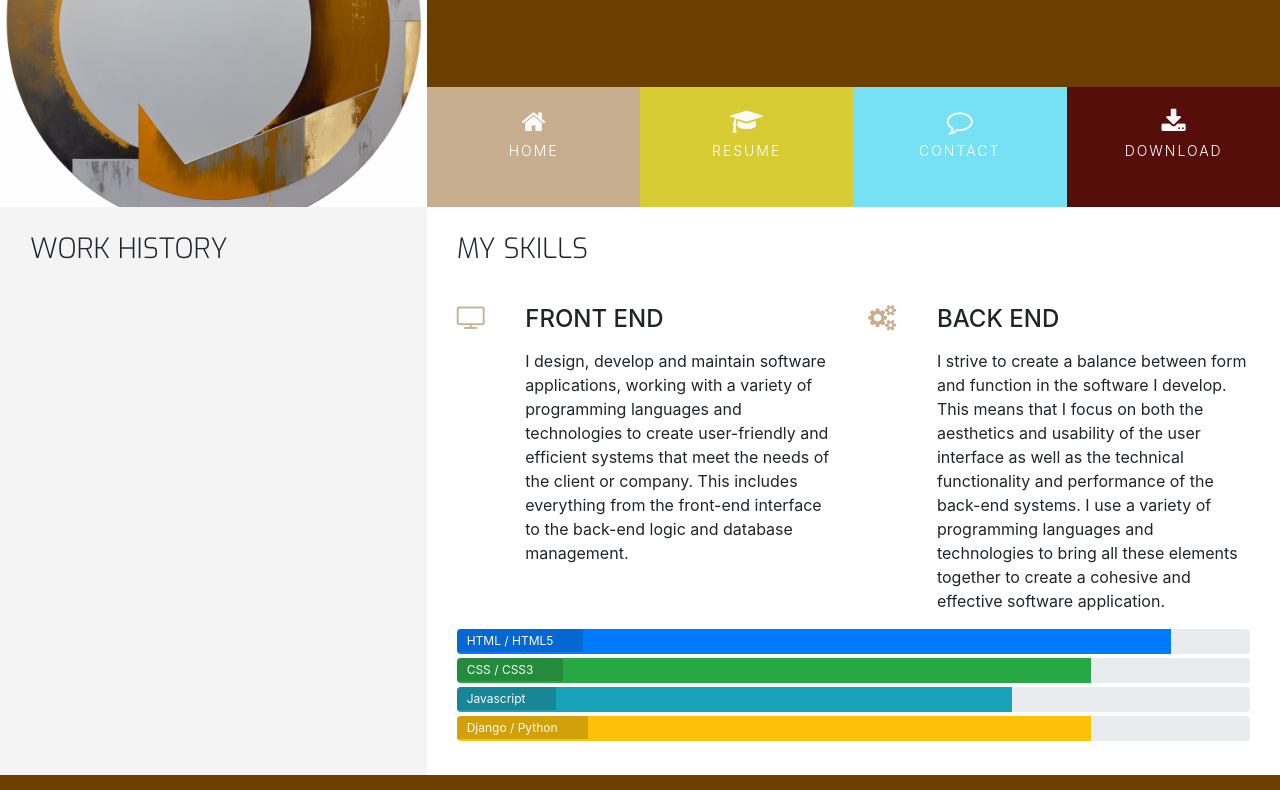
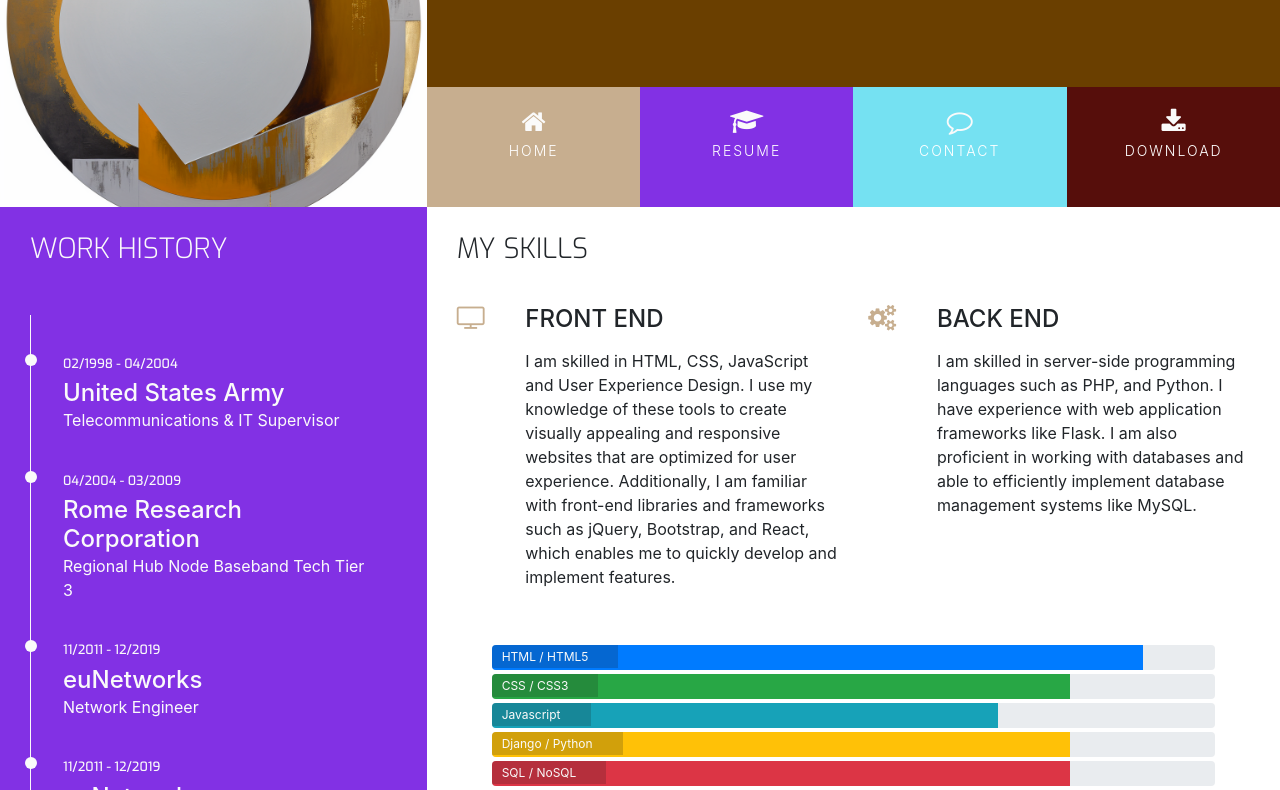
Before and after one commit to ericjonesdev/eric-jones-software-developer, a plain HTML site: page resume.html in a window 1280 px wide. Shown: the part 162-952 px from the top of the page. Drawn offline with nearby package versions, Linux system fonts and the light colour scheme.

Commit message:
Add resume.html content

```diff
--- a/assets/css/style.css
+++ b/assets/css/style.css
@@ -13,12 +13,16 @@
     background-color: #f4f4f4;
 }
 
+.bg-color-work-history {
+    background-color: #8231e4;
+}
+
 .ui-menu-color-home {
     background-color: #C7AE8F;
 }
 
 .ui-menu-color-resume {
-    background-color: #d7cc34;
+    background-color: #8231e4;
 }
 
 .ui-menu-color-contact {
@@ -57,10 +61,11 @@ h4 {
 
 .section-column {
     display: table-cell;
-    padding: 0 30px 30px;
+    padding: 0 30px;
     float: none;
 }
 
+.history-heading,
 .section-heading {
     font-family: "Exo", sans-serif;
     font-weight: 300;
@@ -275,3 +280,55 @@ footer {
     color: #fafafa;
     background-color: rgba(25, 25, 25, 0.2);
 }
+
+.progress-section {
+    margin: 40px 20px;
+}
+
+/* -------------------------------------Work History */
+
+.history-heading {
+    color: #fafafa;
+    margin-bottom: 50px;
+}
+
+.timeline-item {
+    padding: 4em 2em 0em 2em;
+    position: relative;
+    color: #fafafa;
+    border-left: 1px solid;
+}
+
+.timeline-item p {
+    padding: 0;
+    margin: 0;
+}
+
+.timeline-item:before {
+    content: attr(data-dates);
+    position: absolute;
+    left: 2.5em;
+    top: 3em;
+    display: block;
+    font-family: "Exo", sans-serif;
+    font-weight: 500;
+    font-size: 0.8em;
+    padding: 0;
+    margin: 0;
+}
+
+.timeline-item:after {
+    width: 12px;
+    height: 12px;
+    display: block;
+    top: 2.4em;
+    position: absolute;
+    left: -6px;
+    border-radius: 12px;
+    content: '';
+    background: #fafafa;
+}
+
+.history-items {
+    margin-bottom: 30px;
+}
--- a/resume.html
+++ b/resume.html
@@ -46,12 +46,38 @@
     </header>
     <section class="container-fluid">
         <div class="row">
-            <div class="col-md-4 bg-color-personal-info section-column">
+            <div class="col-md-4 bg-color-work-history section-column">
                 <div class="row">
                     <div class="col-12">
-                        <h3 class="section-heading uppercase">
+                        <h3 class="history-heading uppercase">
                             Work History
                         </h3>
+                    </div>
+                </div>
+                <div class="history-items">
+                    <div class="timeline-item" data-dates="02/1998 - 04/2004">
+                        <h4>United States Army</h4>
+                        <p>Telecommunications & IT Supervisor</p>
+                    </div>
+                    <div class="timeline-item" data-dates="04/2004 - 03/2009">
+                        <h4>Rome Research Corporation</h4>
+                        <p>Regional Hub Node Baseband Tech Tier 3</p>
+                    </div>
+                    <div class="timeline-item" data-dates="11/2011 - 12/2019">
+                        <h4>euNetworks</h4>
+                        <p>Network Engineer</p>
+                    </div>
+                    <div class="timeline-item" data-dates="11/2011 - 12/2019">
+                        <h4>euNetworks</h4>
+                        <p>Network Engineer</p>
+                    </div>
+                    <div class="timeline-item" data-dates="11/2017 - 12/2021">
+                        <h4>Coveted Deals LLC</h4>
+                        <p>CEO / Web Admin & Design</p>
+                    </div>
+                    <div class="timeline-item" data-dates="03/2019 - 01/2023">
+                        <h4>Nathaniel Publishing LLC</h4>
+                        <p>Web Admin & Design</p>
                     </div>
                 </div>
             </div>
@@ -70,7 +96,7 @@
                             <div class="col-10">
                                 <h4 class="three-reasons-heading uppercase">Front End</h4>
                                 <p>
-                                    I design, develop and maintain software applications, working with a variety of programming languages and technologies to create user-friendly and efficient systems that meet the needs of the client or company. This includes everything from the front-end interface to the back-end logic and database management.
+                                    I am skilled in HTML, CSS, JavaScript and User Experience Design. I use my knowledge of these tools to create visually appealing and responsive websites that are optimized for user experience. Additionally, I am familiar with front-end libraries and frameworks such as jQuery, Bootstrap, and React, which enables me to quickly develop and implement features.
                                 </p>
                             </div>
                         </div>
@@ -83,13 +109,13 @@
                             <div class="col-10">
                                 <h4 class="three-reasons-heading uppercase">Back End</h4>
                                 <p>
-                                    I strive to create a balance between form and function in the software I develop. This means that I focus on both the aesthetics and usability of the user interface as well as the technical functionality and performance of the back-end systems. I use a variety of programming languages and technologies to bring all these elements together to create a cohesive and effective software application.
+                                    I am skilled in server-side programming languages such as PHP, and Python. I have experience with web application frameworks like Flask. I am also proficient in working with databases and able to efficiently implement database management systems like MySQL.
                                 </p>
                             </div>
                         </div>
                     </div>
                 </div>
-                <div class="row">
+                <div class="row progress-section">
                     <div class="col">
                         <div class="progress">
                             <div class="progress-bar" role="progressbar" aria-valuenow="90" aria-valuemin="0" aria-valuemax="100" style="width:90%">
@@ -114,6 +140,12 @@
                                 <span class="sr-only">80% Complete</span>
                             </div>
                             <span class="progress-type">Django / Python</span>
+                        </div>
+                        <div class="progress">
+                            <div class="progress-bar bg-danger" role="progressbar" aria-valuenow="80" aria-valuemin="0" aria-valuemax="100" style="width:80%">
+                                <span class="sr-only">80% Complete</span>
+                            </div>
+                            <span class="progress-type">SQL / NoSQL</span>
                         </div>
                     </div>
                 </div>
```
